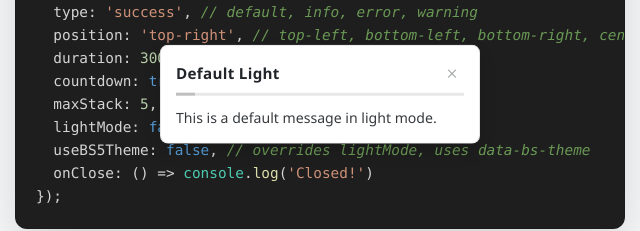
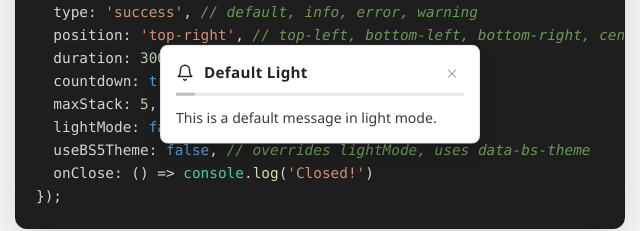
Before and after one commit to charlieBdev/cbToast, a website with bundled scripts: page index.html in a window 1280 px wide. Both pictures are taken after a click on the button "Light Mode Toast". Shown: the part 306-537 px from the top of the page, 320-960 px from the left. Built offline with nearby package versions, Linux system fonts and the light colour scheme.

Commit message:
Add icons

```diff
--- a/cbToast/cbToast.css
+++ b/cbToast/cbToast.css
@@ -90,11 +90,32 @@
     position: relative;
 }
 
+/* Wrapper for Icon + Title */
+.cb-toast-title-wrapper {
+    display: flex;
+    align-items: center;
+    gap: 10px;
+}
+
+.cb-toast-icon {
+    display: flex;
+    align-items: center;
+    justify-content: center;
+    flex-shrink: 0;
+    color: inherit;
+}
+
+.cb-toast-icon svg {
+    display: block;
+}
+
 .cb-toast-title {
     font-size: 0.95rem;
     font-weight: 700;
     letter-spacing: 0.3px;
     color: var(--toast-color);
+    margin: 0;
+    line-height: 1;
 }
 
 .cb-toast-body {
@@ -107,10 +128,10 @@
     border-top: 3px solid var(--toast-border-rgba);
     position: relative;
 
-    /* Layout to handle Close Button alignment */
+    /* Layout to handle Close Button alignment when no title exists */
     display: flex;
     justify-content: space-between;
-    align-items: center; /* Vertically aligns X with the text */
+    align-items: center;
     gap: 12px;
 }
 
@@ -153,9 +174,8 @@
     color: inherit;
     opacity: var(--close-opacity);
     transition: opacity 0.2s ease, transform 0.2s ease;
-    flex-shrink: 0; /* Prevents button from being squished */
+    flex-shrink: 0;
 
-    /* Fine-tune visual vertical alignment */
     transform: translateY(1px);
 }
 
@@ -167,7 +187,7 @@
 
 .cb-toast-close-btn:hover {
     opacity: 1;
-    transform: translateY(1px) rotate(90deg); /* Maintains the nudge while rotating */
+    transform: translateY(1px) rotate(90deg);
 }
 
 /* ==========================================================================
--- a/cbToast/cbToast.js
+++ b/cbToast/cbToast.js
@@ -2,12 +2,21 @@
  * cbToast.js
  * A lightweight, zero-dependency toast notification library.
  */
+
+const toastIcons = {
+  default: `<svg width="18" height="18" viewBox="0 0 24 24" fill="none" stroke="currentColor" stroke-width="2" stroke-linecap="round" stroke-linejoin="round"><path d="M18 8A6 6 0 0 0 6 8c0 7-3 9-3 9h18s-3-2-3-9"></path><path d="M13.73 21a2 2 0 0 1-3.46 0"></path></svg>`,
+  info: `<svg width="18" height="18" viewBox="0 0 24 24" fill="none" stroke="currentColor" stroke-width="2" stroke-linecap="round" stroke-linejoin="round"><circle cx="12" cy="12" r="10"></circle><line x1="12" y1="16" x2="12" y2="12"></line><line x1="12" y1="8" x2="12.01" y2="8"></line></svg>`,
+  success: `<svg width="18" height="18" viewBox="0 0 24 24" fill="none" stroke="currentColor" stroke-width="2" stroke-linecap="round" stroke-linejoin="round"><path d="M22 11.08V12a10 10 0 1 1-5.93-9.14"></path><polyline points="22 4 12 14.01 9 11.01"></polyline></svg>`,
+  warning: `<svg width="18" height="18" viewBox="0 0 24 24" fill="none" stroke="currentColor" stroke-width="2" stroke-linecap="round" stroke-linejoin="round"><path d="M10.29 3.86L1.82 18a2 2 0 0 0 1.71 3h16.94a2 2 0 0 0 1.71-3L13.71 3.86a2 2 0 0 0-3.42 0z"></path><line x1="12" y1="9" x2="12" y2="13"></line><line x1="12" y1="17" x2="12.01" y2="17"></line></svg>`,
+  error: `<svg width="18" height="18" viewBox="0 0 24 24" fill="none" stroke="currentColor" stroke-width="2" stroke-linecap="round" stroke-linejoin="round"><circle cx="12" cy="12" r="10"></circle><line x1="12" y1="8" x2="12" y2="12"></line><line x1="12" y1="16" x2="12.01" y2="16"></line></svg>`
+};
 
 export default class cbToast {
   constructor(options = {}) {
     // 1. DEFAULT SETTINGS
     this.options = {
       title: 'Notification',
+      icon: true,
       message: 'Message',
       type: "default",        // default, info, success, error, warning
       position: "center",     // top-left, top-right, bottom-left, bottom-right, center
@@ -72,11 +81,16 @@ export default class cbToast {
         </svg>
       </button>`;
 
+    const showIcon = this.options.icon && toastIcons[this.options.type];
+
     // Build HTML: If no title, put the close button INSIDE the body
     el.innerHTML = `
       ${this.options.title ? `
         <div class="cb-toast-header">
-          <strong class="cb-toast-title">${this.options.title}</strong>
+          <div class="cb-toast-title-wrapper">
+            ${showIcon ? `<span class="cb-toast-icon">${toastIcons[this.options.type]}</span>` : ''}
+            <strong class="cb-toast-title">${this.options.title}</strong>
+          </div>
           ${closeBtnHtml}
         </div>` : ''}
       <div class="cb-toast-body">
```
